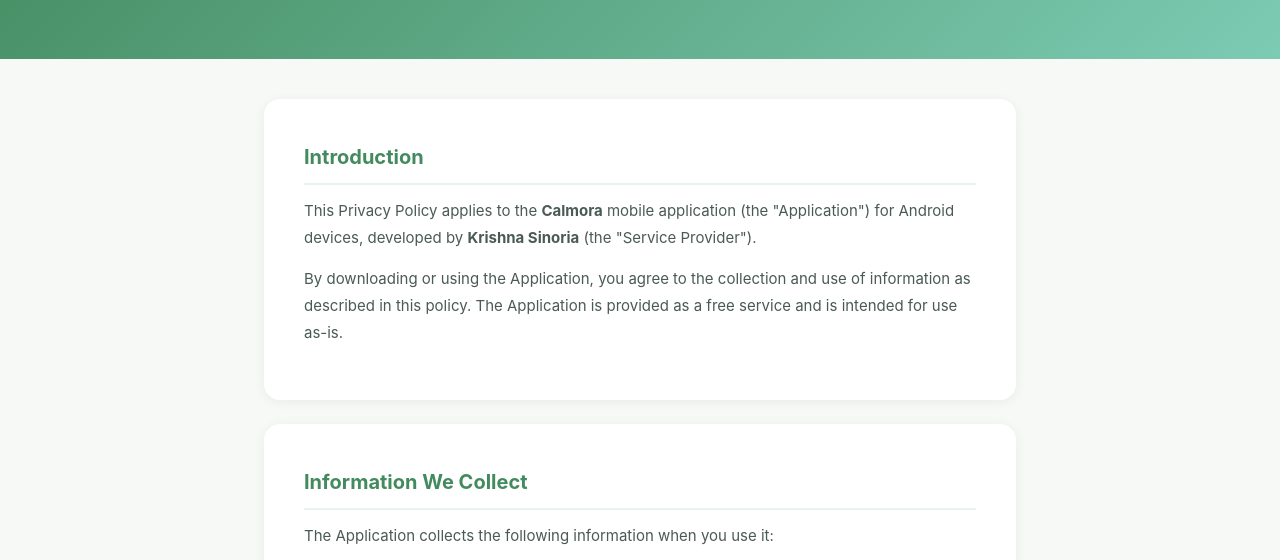
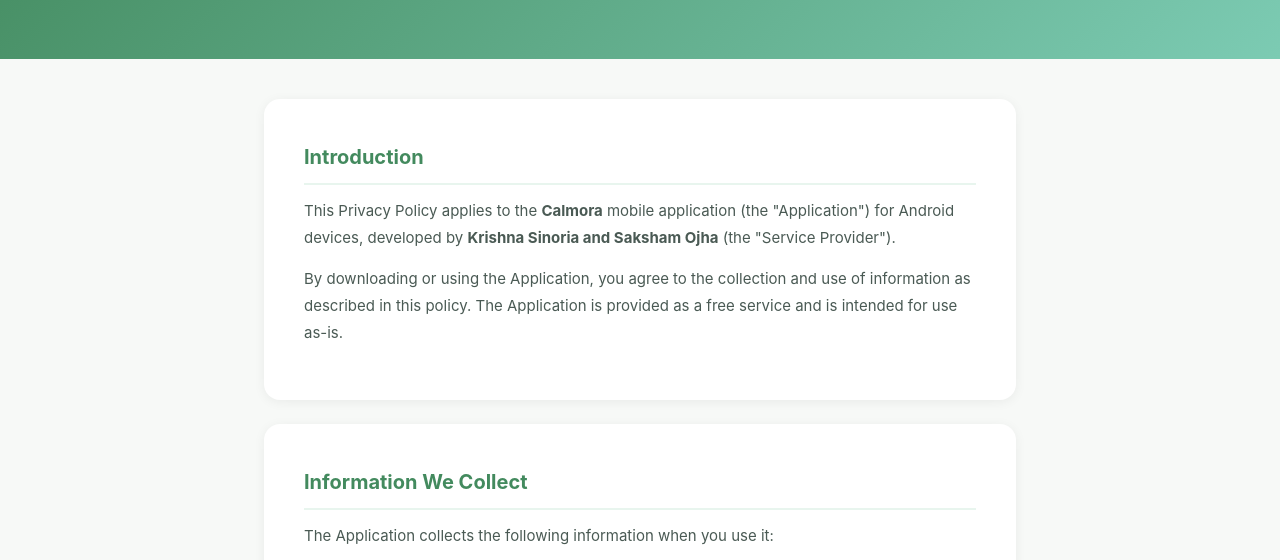
Before and after one commit to Krishna-Sinoria/calmora-privacy-policy, a plain HTML site: page index.html in a window 1280 px wide. Shown: the part 153-713 px from the top of the page. Drawn offline with Linux system fonts and the light colour scheme.

Commit message:
Update Service Provider name in Privacy Policy

```diff
--- a/index.html
+++ b/index.html
@@ -72,7 +72,7 @@
         <p>
             This Privacy Policy applies to the <strong>Calmora</strong> mobile application
             (the "Application") for Android devices, developed by
-            <strong>Krishna Sinoria</strong> (the "Service Provider").
+            <strong>Krishna Sinoria and Saksham Ojha</strong> (the "Service Provider").
         </p>
         <p>
             By downloading or using the Application, you agree to the collection and use
```
